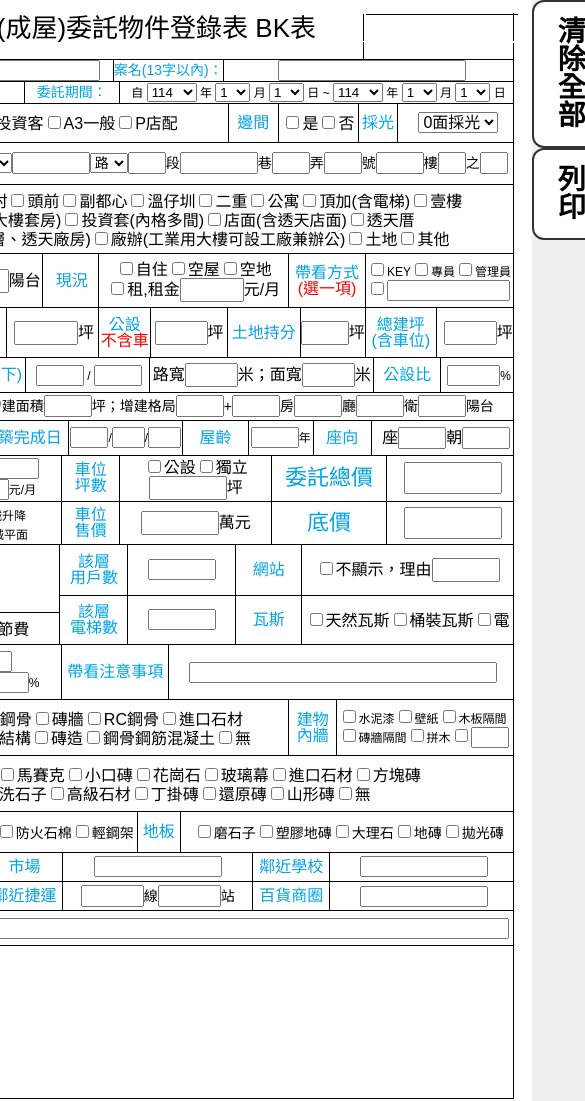
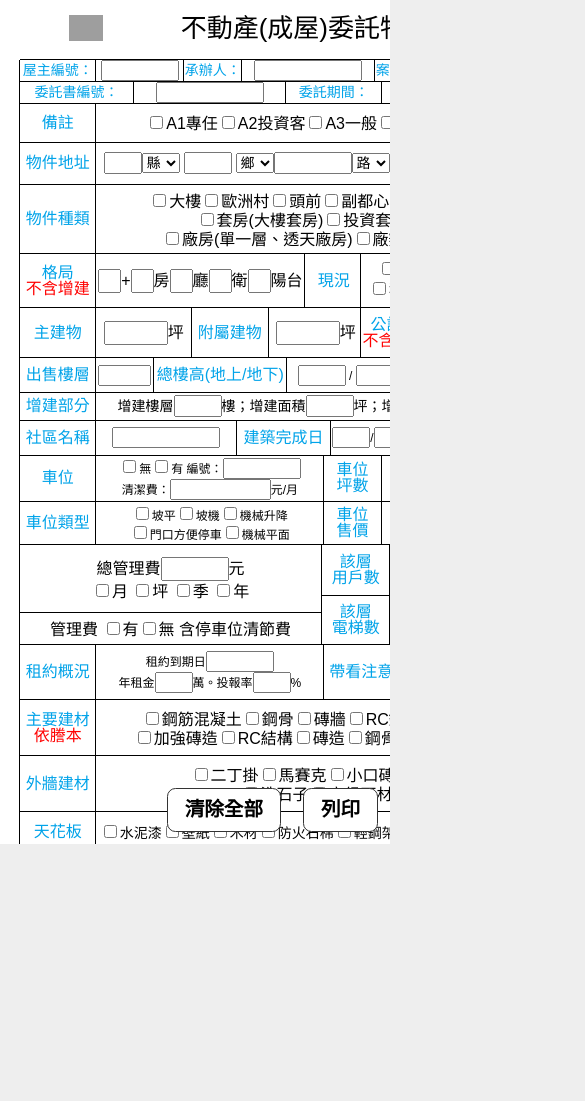
Before and after one commit to syy1224ini/twhgxdtddlb, a plain HTML site: page index.html in a window 390 px wide. Shown: the top 1101 px of the page, 585 px wide, since content can reach past the window. After the commit the page ends 844 px from the top, so only its background shows below. Drawn offline with Linux system fonts and the light colour scheme; grey boxes are pictures that could not be loaded.

Commit message:
Update index.html

```diff
--- a/index.html
+++ b/index.html
@@ -305,6 +305,7 @@
     color: #000 !important;              /* 確保字是黑的 */
     -webkit-text-fill-color: #000 !important; /* Safari/Chrome 列印文字顏色 */
     }
+	}
 
 	/* 強化：列印時把所有文字型輸入/下拉/多行文字框的外觀清空，只保留文字 */
 @media print {
@@ -354,7 +355,7 @@
 
     color: #000 !important;
     -webkit-text-fill-color: #000 !important; /* Chrome/Safari */
-  }
+  }}
 
   /* 列印：覆蓋先前把 input 文字改黑的規則 */
 @media print {
@@ -519,6 +520,65 @@ body { padding-right: var(--tools-pad, 0px); }
 #valModal .actions button { padding:8px 12px; border:1px solid #333; border-radius:8px; background:#fff; cursor:pointer; }
 @media print { #valModal { display: none !important; } }
 
+/* 手機寬度：允許左右滑動，並讓 A4 從左側開始顯示 */
+@media (max-width: 900px) {
+  html, body {
+    overflow-x: auto !important;       /* 開啟水平捲動 */
+    -webkit-overflow-scrolling: touch; /* iOS 慣性滾動 */
+    touch-action: pan-x pan-y;
+  }
+  body {
+    justify-content: flex-start !important; /* 取消水平置中，讓內容從左邊開始 */
+    padding-right: 0 !important;            /* 移除工具列預留空白，避免把內容擠出左側 */
+  }
+  .page {
+    margin-left: 0 !important;  /* 確保 A4 左緣貼齊可視區域 */
+  }
+}
+
+/* 手機修正：能滑到最左邊且不被工具列擠走 */
+@media (max-width: 900px) {
+  /* 1) 取消為工具列預留的右側空白（這個會把整頁往左推） */
+  :root { --tools-pad: 0px !important; }
+  body  { padding-right: 0 !important; }
+
+  /* 2) 關掉 flex 置中，讓 A4 從畫面最左邊開始 */
+  body {
+    display: block !important;
+    justify-content: flex-start !important;
+    align-items: stretch !important;
+  }
+
+  /* 3) 開啟水平捲動（iOS 加慣性） */
+  html, body {
+    overflow-x: auto !important;
+    -webkit-overflow-scrolling: touch;
+    touch-action: pan-x pan-y;
+  }
+
+  /* 4) 保證 A4 寬度固定，不被壓縮；貼齊左邊 */
+  .page {
+    width: 210mm !important;
+    min-width: 210mm !important;
+    margin: 0 !important;
+  }
+}
+
+/* 手機：右下角仍懸浮，但兩顆按鈕改成橫向排列：清除在左、列印在右 */
+@media (max-width: 900px) {
+  #ptools .stack{
+    display: flex !important;
+    flex-direction: row !important;   /* 橫向 */
+    gap: 8px !important;
+    flex-wrap: nowrap !important;
+  }
+  /* 強制順序，確保清除在左、列印在右（即便有過去的重排腳本也不怕） */
+  #ptools .stack button[onclick*="clearAllInputs"]{ order: 0 !important; }
+  #ptools .stack button[onclick*="print"]{ order: 1 !important; }
+}
+/* F03d / F05b 只框 input，不框整格 */
+#F03d.invalid-td,
+#F05b.invalid-td { box-shadow: none !important; }
 
   </style>
 </head>
@@ -587,7 +647,7 @@ body { padding-right: var(--tools-pad, 0px); }
 		<table class="subtable">
 		<tr>
         <td id="F05a" style="width:3cm;">委託書編號：</td>
-        <td id="F05b" style="width:4cm;"><input class="ipt tl" style="width:70px;"></td>
+        <td id="F05b" style="width:4cm;"><input class="ipt tl" style="width:100px;"></td>
         <td id="F05c" style="width:2.5cm;">委託期間：</td>
         <td id="F05d" style="width:10.5cm;">自
           <select id="startYear" class="ipt" style="width:50px;"><option value="114">114</option><option value="115">115</option><option value="116">116</option><option value="117">117</option><option value="118">118</option><option value="119">119</option><option value="120">120</option></select> 年
@@ -1060,29 +1120,43 @@ function clearAllInputs() {
     });
   }
 
+/* 用這段把原本的 positionTools() 取代掉 */
 function positionTools(){
   const page  = document.querySelector('.page');
   const tools = document.getElementById('ptools');
   const stack = tools && tools.querySelector('.stack');
   if (!page || !tools || !stack) return;
 
-    // 先放大，再量尺寸
-    forceScaleButtons(SCALE);
+  const GAP_PX = 12;
+  const isMobile = window.matchMedia('(max-width: 900px)').matches;
 
-    // 取得 A4 與按鈕區的實際尺寸
+  // 你原本就有的放大函式，沿用即可（桌機 2 倍、手機 1.4 倍）
+  if (typeof forceScaleButtons === 'function') {
+    forceScaleButtons(isMobile ? 1.4 : 2);
+  }
+
+  if (isMobile) {
+    /* 手機：右下角，不預留右側空白 */
+    tools.style.setProperty('left',   'auto',   'important');
+    tools.style.setProperty('top',    'auto',   'important');
+    tools.style.setProperty('right',  '12px',   'important');
+    tools.style.setProperty('bottom', '12px',   'important');
+    document.body.style.setProperty('--tools-pad', '0px');
+  } else {
+    /* 桌機：貼 A4 右側並垂直置中（維持你原本的行為） */
     const pageRect  = page.getBoundingClientRect();
     const stackRect = stack.getBoundingClientRect();
-
-    // 把工具列貼在 A4 右側，並在視窗垂直置中
     const left = Math.round(pageRect.right + GAP_PX);
     const top  = Math.round((window.innerHeight - stackRect.height) / 2);
 
     tools.style.setProperty('left', left + 'px', 'important');
     tools.style.setProperty('top',  Math.max(0, top) + 'px', 'important');
+    tools.style.removeProperty('right');
+    tools.style.removeProperty('bottom');
 
-    // 預留右側空白，避免蓋到 A4
     const pad = Math.ceil(stackRect.width + GAP_PX);
     document.body.style.setProperty('--tools-pad', pad + 'px');
+  }
 
   tools.style.visibility = 'visible';
 }
@@ -1100,6 +1174,7 @@ function clearAllInputs() {
     <h3>請先修正以下欄位後再按列印：</h3>
     <ul id="valErrors"></ul>
     <div class="actions">
+	<button type="button" onclick="document.getElementById('valModal').style.display='none'">我立刻就去修正</button>
     </div>
   </div>
 </div>
@@ -1339,3 +1414,4 @@ function validateF14Conditional(){
 
 </body>
 </html>
+</html>
```
Lines whose indentation alone changed are shown as unchanged.
